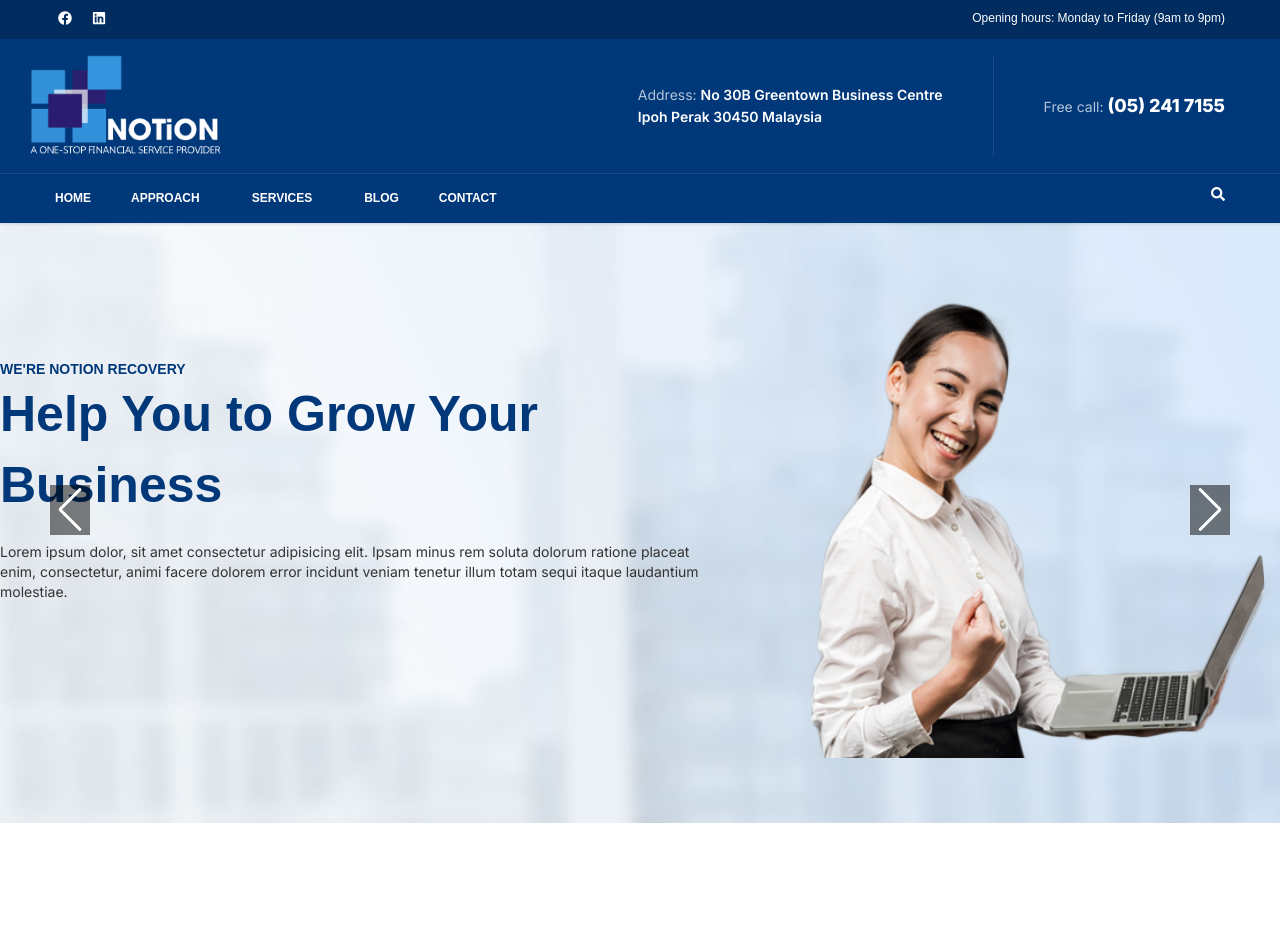
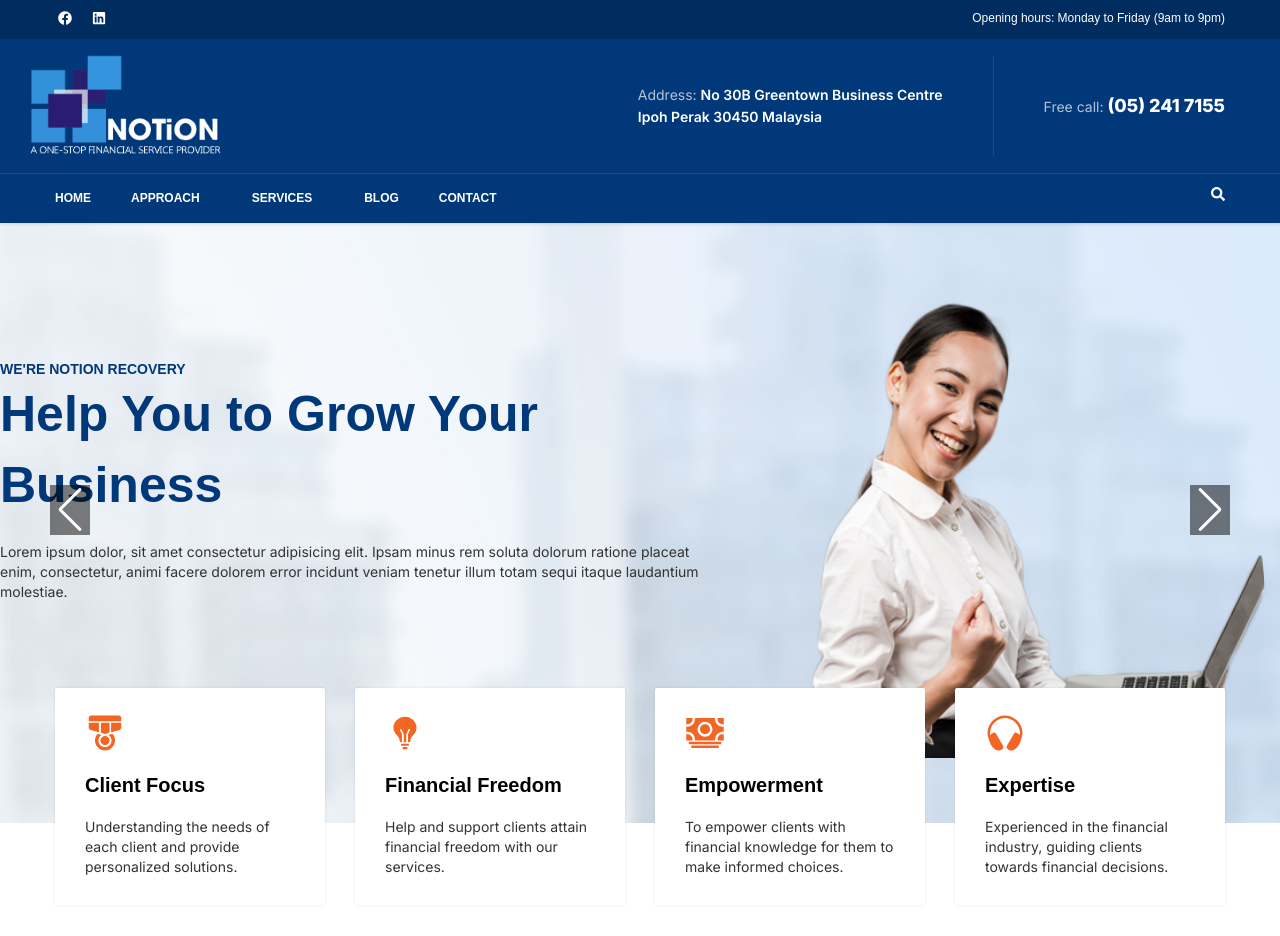
Before and after one commit to nahianhasan161/notionuniverse, a Next.js app: page / in a window 1280 px wide. Shown: the top 936 px of the page. Built offline with nearby package versions, Linux system fonts and the light colour scheme.

Commit message:
featuers section added

```diff
--- a/components/home/Banner/Banner.tsx
+++ b/components/home/Banner/Banner.tsx
@@ -12,6 +12,7 @@ import swiperCore from "swiper"
 import 'swiper/css';
 import 'swiper/css/navigation';
 import SwiperNavButton from './SwiperNavButton'
+import Features from './Features'
 
 
 
@@ -61,6 +62,8 @@ const Banner = () => {
         <SwiperNavButton />
       </Swiper>
 
+      <Features />
+
     </div>
   )
 }
--- /dev/null
+++ b/components/home/Banner/Features.tsx
@@ -0,0 +1,81 @@
+import React from 'react';
+import {IoIosBulb, IoIosMedal} from "react-icons/io"
+import {IoCashSharp, IoHeadset} from "react-icons/io5"
+
+const Features = () => {
+  return (
+    <section className="wpb_row row-fluid top-70 row-has-fill relative">
+      <div className="container">
+        <div className="row">
+          <div className="wpb_column column_container col-sm-12">
+            <div className="column-inner">
+              <div className="wpb_wrapper">
+                <div className="empty_space_70 lg-hidden"><span className="empty_space_inner"></span></div>
+              </div>
+            </div>
+          </div>
+          <div className="wpb_column column_container col-sm-6 col-md-3">
+            <div className="column-inner">
+              <div className="wpb_wrapper">
+                <div className="service-box icon-box box-shadow-2 ionic">
+                <IoIosMedal className="w-[40px] h-[40px] text-[#f26522] mb-[20px]" />
+                  <div className="content-box">
+                    <h4>Client Focus</h4>
+                    <p>Understanding the needs of each client and provide personalized solutions.</p>
+                  </div>
+                </div>
+
+                <div className="empty_space_30  lg-hidden"><span className="empty_space_inner"></span></div>
+              </div>
+            </div>
+          </div>
+          <div className="wpb_column column_container col-sm-6 col-md-3">
+            <div className="column-inner">
+              <div className="wpb_wrapper">
+                <div className="service-box icon-box box-shadow-2 ionic">
+                  <IoIosBulb className="w-[40px] h-[40px] text-[#f26522] mb-[20px]" />
+                  <div className="content-box">
+                    <h4>Financial Freedom</h4>
+                    <p>Help and support clients attain financial freedom with our services.</p>
+                  </div>
+                </div>
+
+                <div className="empty_space_30 lg-hidden"><span className="empty_space_inner"></span></div>
+              </div>
+            </div>
+          </div>
+          <div className="wpb_column column_container col-sm-6 col-md-3">
+            <div className="column-inner">
+              <div className="wpb_wrapper">
+                <div className="service-box icon-box box-shadow-2 ionic">
+                <IoCashSharp className="w-[40px] h-[40px] text-[#f26522] mb-[20px]" />
+                  <div className="content-box">
+                    <h4>Empowerment</h4>
+                    <p>To empower clients with financial knowledge for them to make informed choices.</p>
+                  </div>
+                </div>
+
+                <div className="empty_space_30 lg-hidden"><span className="empty_space_inner"></span></div>
+              </div>
+            </div>
+          </div>
+          <div className="wpb_column column_container col-sm-6 col-md-3">
+            <div className="column-inner">
+              <div className="wpb_wrapper">
+                <div className="service-box icon-box box-shadow-2 ionic">
+                <IoHeadset className="w-[40px] h-[40px] text-[#f26522] mb-[20px]" />
+                  <div className="content-box">
+                    <h4>Expertise</h4>
+                    <p>Experienced in the financial industry, guiding clients towards financial decisions.</p>
+                  </div>
+                </div>
+              </div>
+            </div>
+          </div>
+        </div>
+      </div>
+    </section>
+  );
+}
+
+export default Features;
```
